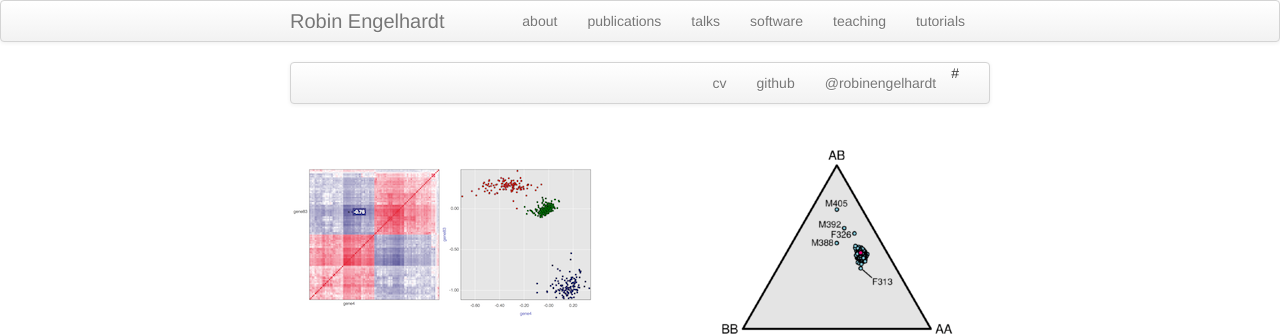
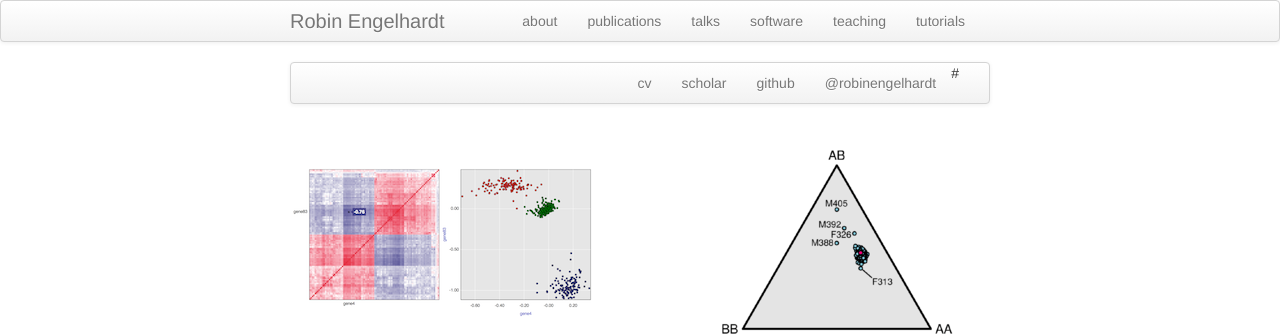
Before and after one commit to gavstrik/gavstrik.github.io, a Jekyll site: the page built from index.md, in a window 1280 px wide. Shown: the top 336 px of the page. Built offline with Jekyll 4.4.1, drawn with Linux system fonts in a browser that asks for light colours.

```diff
--- a/index.md
+++ b/index.md
@@ -8,7 +8,8 @@ keywords: learning games, social epistemology, online experiments
 <div class="navbar">
   <div class="navbar-inner">
       <ul class="nav">
-          # <li><a href="{{ BASE_PATH }}/assets/broman_cv.pdf">cv</a></li>
+          # <li><a href="{{ BASE_PATH }}/assets/CVRobinEngelhardt_2020.pdf">cv</a></li>
+          <li><a href="https://scholar.google.com/citations?user=jQufe6wAAAAJ&hl">scholar</a></li>
           <li><a href="https://github.com/gavstrik">github</a></li>
           <li><a href="https://twitter.com/robinengelhardt">@robinengelhardt</a></li>
       </ul>
```
Also changed, not shown: pages/about.md (+2 -2 lines).
